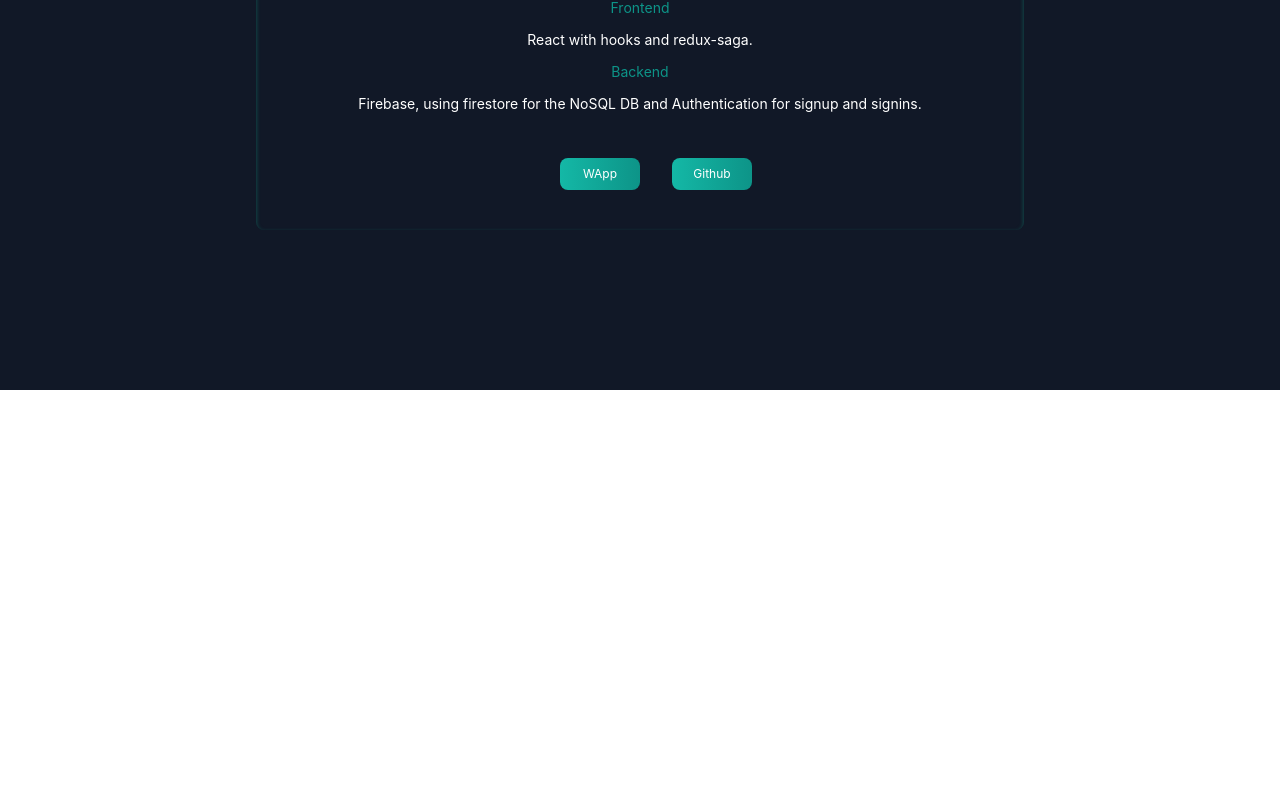
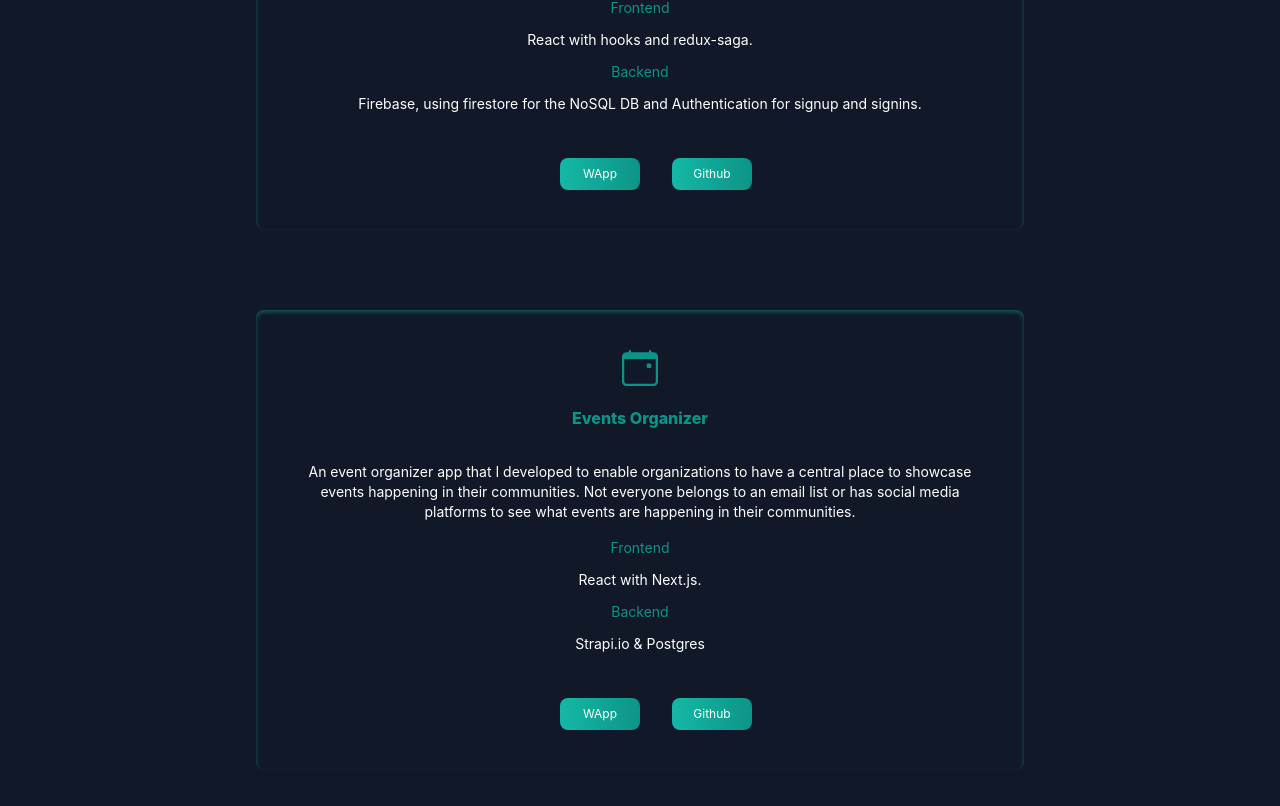
Before and after one commit to abu-jeylani/portfolio, a Next.js app: page / in a window 1280 px wide. Shown: the part 1498-2304 px from the top of the page. Before the commit the page ends 1888 px from the top, so only its background shows below. Built offline with nearby package versions, Linux system fonts and the light colour scheme.

Commit message:
updating portfolio

```diff
--- a/pages/index.js
+++ b/pages/index.js
@@ -3,6 +3,7 @@ import { useState } from "react";
 
 import { AiFillGithub, AiFillLinkedin } from "react-icons/ai";
 import { BiCloset } from "react-icons/bi";
+import { BsCalendarEvent } from "react-icons/bs";
 import Image from "next/image";
 import { BsFillMoonFill, BsSun, BsCloudDownload } from "react-icons/bs";
 import personalPhoto from "../public/pic2.png";
@@ -66,12 +67,12 @@ export default function Home() {
             </h3>
           </div>
           <div>
-            <p className="text-md leading-8 text-gray-800 dark:text-gray-200 max-w-xl mx-auto md:text-xl">
+            <p className="text-md leading-8 text-gray-800 dark:text-gray-200 max-w-xl mx-auto md:text-xl text-center">
               Software Engineer with expertise in Robotic Process Automation and
               Full Stack Web Development. My journey started in 2018 when I got
               my start as a Robotic Process Automation Engineer.
             </p>
-            <p className="text-md py-5 leading-8 text-gray-800 dark:text-gray-200 max-w-xl mx-auto md:text-xl ">
+            <p className="text-md py-5 leading-8 text-gray-800 dark:text-gray-200 max-w-xl mx-auto md:text-xl text-center">
               As of late, I have been fascinated with developing web apps and
               doing Full Stack Development. As you&apos;ll see below, the
               projects I have been working on lately are React.js with various
@@ -101,13 +102,13 @@ export default function Home() {
             />
           </div>
         </section>
-        <section className=" mt-32 portfolio-section transition duration-200 hover:scale-110 mb-20 dark:bg-inherit">
+        <section className=" mt-32 portfolio-section transition duration-200 hover:scale-110 mb-1 dark:bg-inherit">
           <div className="shadow-inner rounded-lg  dark:shadow-inner dark:shadow-teal-800 p-10 d flex-1 max-w-3xl  mx-auto ">
             <BiCloset className="text-teal-600 text-4xl m-auto mb-5" />
             <h2 className=" text-teal-600 font-extrabold mb-6 text-center">
               Ihsaan Clothing
             </h2>
-            <p className="py-2 sm:text-center text-sm dark:text-white">
+            <p className="py-2 text-center text-sm dark:text-white">
               An e-commerce website I developed that has features such as
               creating an account, adding products to a cart, placing an order
               and processing payment.
@@ -116,13 +117,13 @@ export default function Home() {
             <h4 className="pt-2 text-sm text-teal-600 text-center mb-2">
               Frontend
             </h4>
-            <p className="text-gray-800 sm:text-center  text-sm dark:text-white py-1 ">
+            <p className="text-gray-800 text-center  text-sm dark:text-white py-1 ">
               React with hooks and redux-saga.
             </p>
             <h4 className="pt-2 text-teal-600 text-sm text-center mb-2">
               Backend
             </h4>
-            <p className="text-gray-800 text-sm sm:text-center  dark:text-white py-1">
+            <p className="text-gray-800 text-sm text-center  dark:text-white py-1">
               Firebase, using firestore for the NoSQL DB and Authentication for
               signup and signins.
             </p>
@@ -138,6 +139,45 @@ export default function Home() {
             </div>
           </div>
         </section>
+
+        <section className="portfolio-section transition duration-200 hover:scale-110 mb-20 mt-20 dark:bg-inherit">
+          <div className="shadow-inner rounded-lg  dark:shadow-inner dark:shadow-teal-800 p-10 d flex-1 max-w-3xl  mx-auto ">
+            <BsCalendarEvent className="text-teal-600 text-4xl m-auto mb-5" />
+            <h2 className=" text-teal-600 font-extrabold mb-6 text-center">
+              Events Organizer
+            </h2>
+            <p className="py-2 text-center text-sm dark:text-white">
+              An event organizer app that I developed to enable organizations to
+              have a central place to showcase events happening in their
+              communities. Not everyone belongs to an email list or has social
+              media platforms to see what events are happening in their
+              communities.
+            </p>
+
+            <h4 className="pt-2 text-sm text-teal-600 text-center mb-2">
+              Frontend
+            </h4>
+            <p className="text-gray-800 text-center  text-sm dark:text-white py-1 ">
+              React with Next.js.
+            </p>
+            <h4 className="pt-2 text-teal-600 text-sm text-center mb-2">
+              Backend
+            </h4>
+            <p className="text-gray-800 text-sm text-center  dark:text-white py-1">
+              Strapi.io & Postgres
+            </p>
+            <div className="text-center pt-10">
+              <button className="transition duration-200 hover:scale-110 w-20 text-xs cursor-pointer bg-gradient-to-r  from-teal-500 t to-teal-600 dark:text-white-400 font-normal dark: text-white px-4 py-2 border-none rounded-lg ml-8 ">
+                <a href="https://co-events-io.netlify.app/"> WApp</a>{" "}
+              </button>
+              <button className=" transition duration-200 hover:scale-110 w-20 text-xs cursor-pointer bg-gradient-to-r from-teal-500  to-teal-600 dark:text-white-400 font-normal dark: text-white px-4 py-2 border-none rounded-lg ml-8 ">
+                <a href="https://github.com/abu-jeylani/community-events-frontend">
+                  Github
+                </a>
+              </button>
+            </div>
+          </div>
+        </section>
         <section>
           <div className="h-20"></div>
         </section>
```
